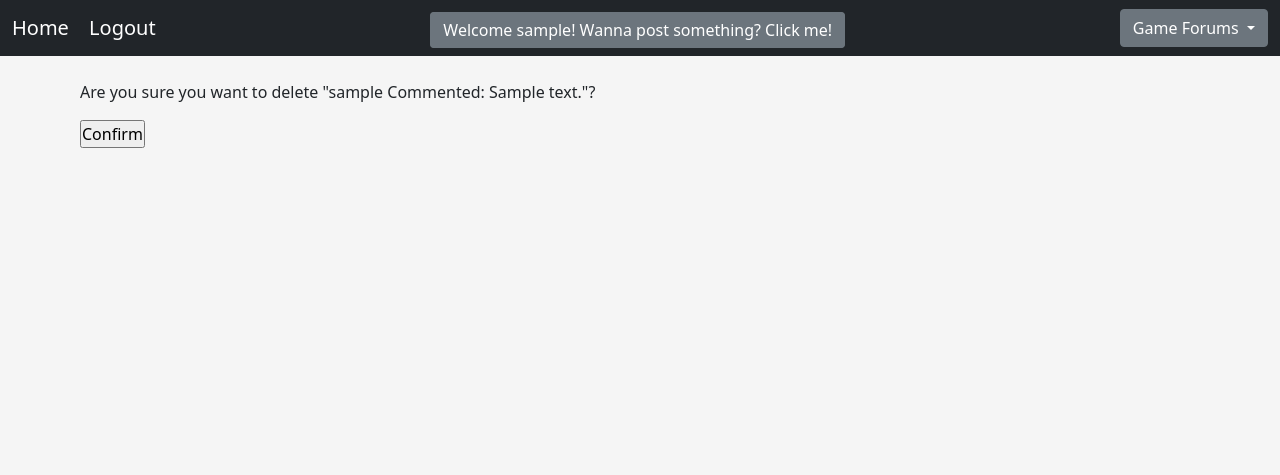
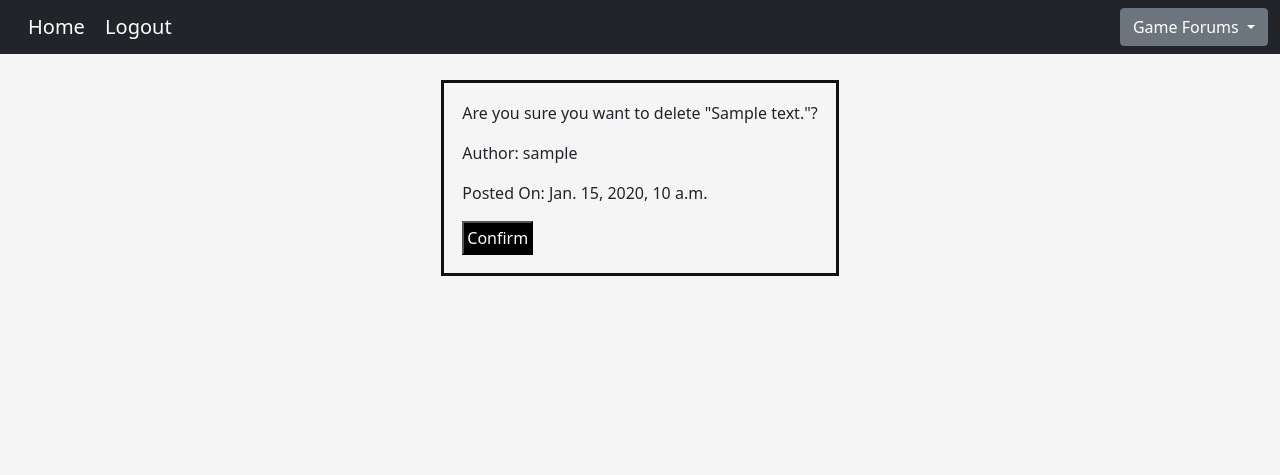
Before and after one commit to Code-Institute-Submissions/Knasten-forum_JanResub, a Django app: page /article/1/delete_comment in a window 1280 px wide. Shown: the top 475 px of the page. Run offline with Django 3.2, Linux system fonts and the light colour scheme; a user stored in the database is signed in; tables that the repository leaves empty hold one stand-in row (values such as "Sample post"); some libraries are stand-ins or nearby versions.

Commit message:
update comment/post_confirm_delete templates

```diff
--- a/forum/forms.py
+++ b/forum/forms.py
@@ -23,6 +23,7 @@ class AddPost(forms.ModelForm):
             }),
             'game': forms.Select(choices=game_list, attrs={
                 'class': 'form-control mb-3',
+                'id': 'game-id',
             }),
             'author': forms.TextInput(attrs={
                 'class': 'form-control',
--- a/forum/urls.py
+++ b/forum/urls.py
@@ -4,11 +4,11 @@ from . import views
 
 urlpatterns = [
     path('', views.GameList.as_view(), name='home'),
-    path('add-post/', views.Add_Post.as_view(), name='add-post'),
     path('article/<int:pk>/delete', views.Delete_Post.as_view(), name='delete_post'),
     path('article/<int:id>/', views.PostView.as_view(), name='postview'),
     path('like/<int:id>', views.LikeView, name='post_like'),
     path('<str:name>/', views.PostList.as_view(), name='postlist'),
+    path('<str:game>/add-post/', views.Add_Post.as_view(), name='add-post'),
     path('accounts/', include('allauth.urls')),
     path('article/<int:id>/add_comment', views.Add_Comment.as_view(), name='add_comment'),
     path('article/<int:pk>/delete_comment', views.Delete_Comment.as_view(), name='delete_comment'),
--- a/static/css/style.css
+++ b/static/css/style.css
@@ -14,3 +14,24 @@ body {
 .red {
     color: red;
 }
+
+.owned {
+    color: red;
+}
+
+.delete-form {
+    border: solid rgb(17, 17, 17) 3px;
+    padding: 18px;
+}
+
+.delete-form > input {
+    background-color: black;
+    color: white;
+    font-weight: 500;
+    padding: 3px;
+}
+
+.delete-form > input:hover {
+    background-color: white;
+    color: black;
+}
--- a/templates/add-post.html
+++ b/templates/add-post.html
@@ -7,9 +7,7 @@
         <form method="POST" enctype="multipart/form-data">
             {% csrf_token %}
             {{ form.as_table }}
-
             <button class="btn btn-secondary btn-lg">Post</button>
-
         </form>
     </div>
 </div>
--- a/templates/base.html
+++ b/templates/base.html
@@ -17,13 +17,10 @@
     <nav class="navbar navbar-expand-md navbar-dark fixed-top bg-dark">
         <div class="container-fluid">
           {% if user.is_authenticated %}
-          <div>
+          <div class="ms-3">
             <a class="navbar-brand" href="{% url 'home' %}">Home</a>
             <a class="navbar-brand" href="{% url 'account_logout' %}">Logout</a>
           </div>
-            <a class="navbar-brand" href="{% url 'add-post' %}">
-              <p class="mb-1 d-none d-md-inline text-white btn btn-secondary">Welcome {{ user.username }}! Wanna post something? Click me!</p>
-            </a>
           {% else %}
           <div>
             <a class="navbar-brand" href="{% url 'home' %}">Home</a>
--- a/templates/comment_confirm_delete.html
+++ b/templates/comment_confirm_delete.html
@@ -1,12 +1,22 @@
 {% extends 'base.html' %}
 {% block content %}
+<div class="container d-flex justify-content-center">
     {% if user.is_authenticated %}
     {% if user.id == comment.author_id %}
-<form method="post">{% csrf_token %}
-    <p>Are you sure you want to delete "{{ object }}"?</p>
+    <form method="post" class="delete-form">
+        {% csrf_token %}
+        <p>Are you sure you want to delete "{{ object.content|striptags }}"?</p>
+        <p>Author: {{ object.author }}</p>
+        <p>Posted On: {{ object.created_on }}</p>
         {{ form }}
         <input type="submit" value="Confirm">
     </form>
+    {% else %}
+    <h3>
+        You are not supposed to be in here!
+        Please go back to <a href="{% url 'home' %}">home</a>!
+    </h3>
     {% endif %}
     {% endif %}
+</div>
 {% endblock %}
--- a/templates/postlist.html
+++ b/templates/postlist.html
@@ -8,7 +8,7 @@
     <div class="card mb-2 bg-dark text-white">
       <div class="card-body p-2 p-sm-3">
         {% if user.is_authenticated %}
-        <a class="stretched-link" href="{% url 'add-post' %}">
+        <a class="stretched-link" href="{% url 'add-post' game.name %}">
           <p class="mb-1 d-inline text-white">Have anything to share? Feel free to click me.</p>
         </a>
         {% else %}
@@ -27,7 +27,7 @@
         <hr>
         {{ post.content|safe }}
         {% if user.id == post.author.id %}
-        <p class="text-warning">Posted By: {{ post.author }}</p>
+        <p class="owned d-inline-block">Posted By: {{ post.author }}</p>
         {% else %}
         <p>Posted By: {{ post.author }}</p>
         {% endif %}
--- a/templates/postview.html
+++ b/templates/postview.html
@@ -35,7 +35,11 @@
     <div class="card mb-2 bg-dark text-white">
         <div class="card-body p-2 p-sm-3">
             {{ comment.content|safe }}
+            {% if comment.author_id == user.id %}
+            <p class="owned">Comment By: {{ comment.author }}</p>
+            {% else %}
             <p>Comment By: {{ comment.author }}</p>
+            {% endif %}
         </div>
         <div class="d-flex justify-content-end">
             <small>Commented on: {{ comment.created_on }}</small>
```
Also changed, not shown: templates/post_confirm_delete.html (+11 -1 lines). Lines whose indentation alone changed are shown as unchanged.
